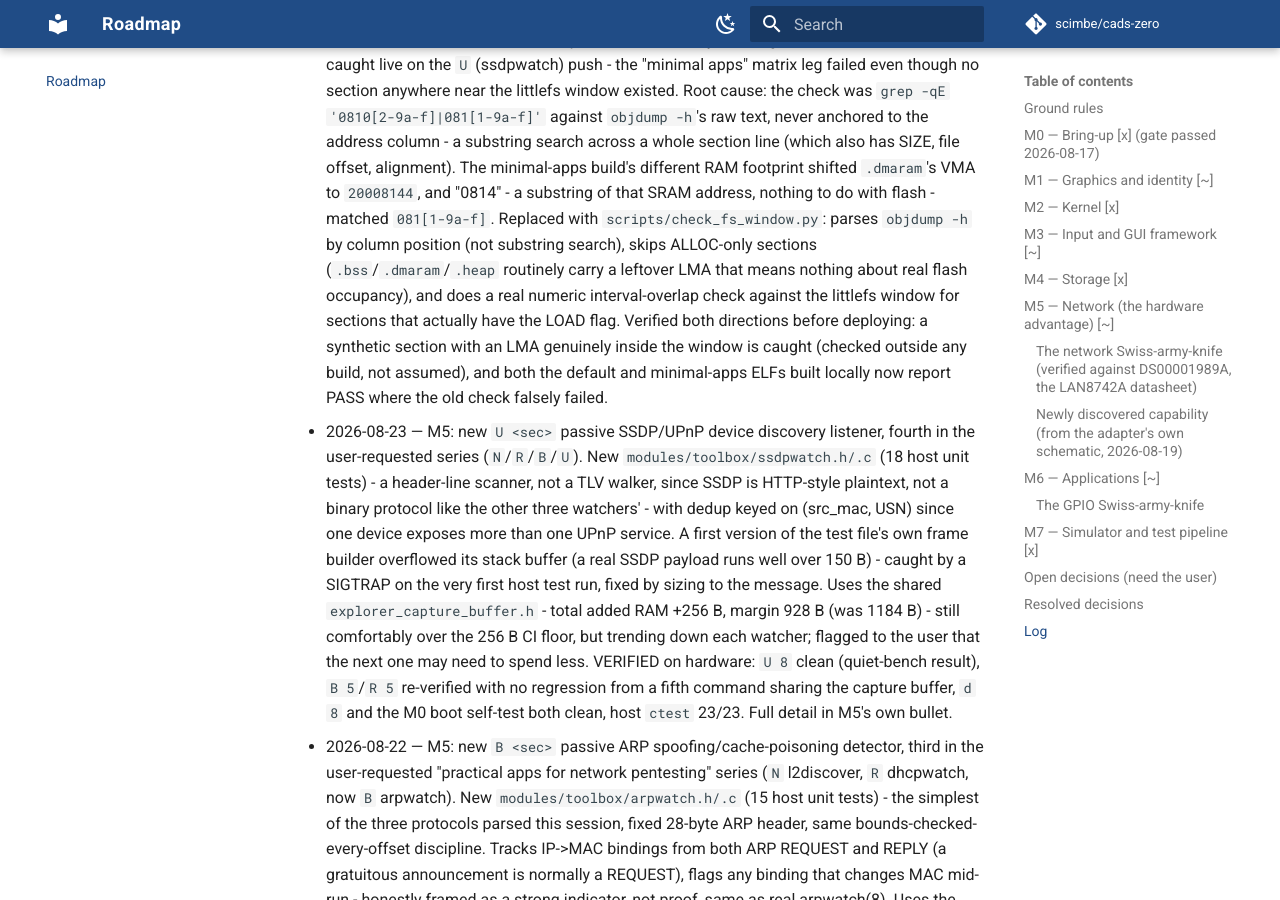
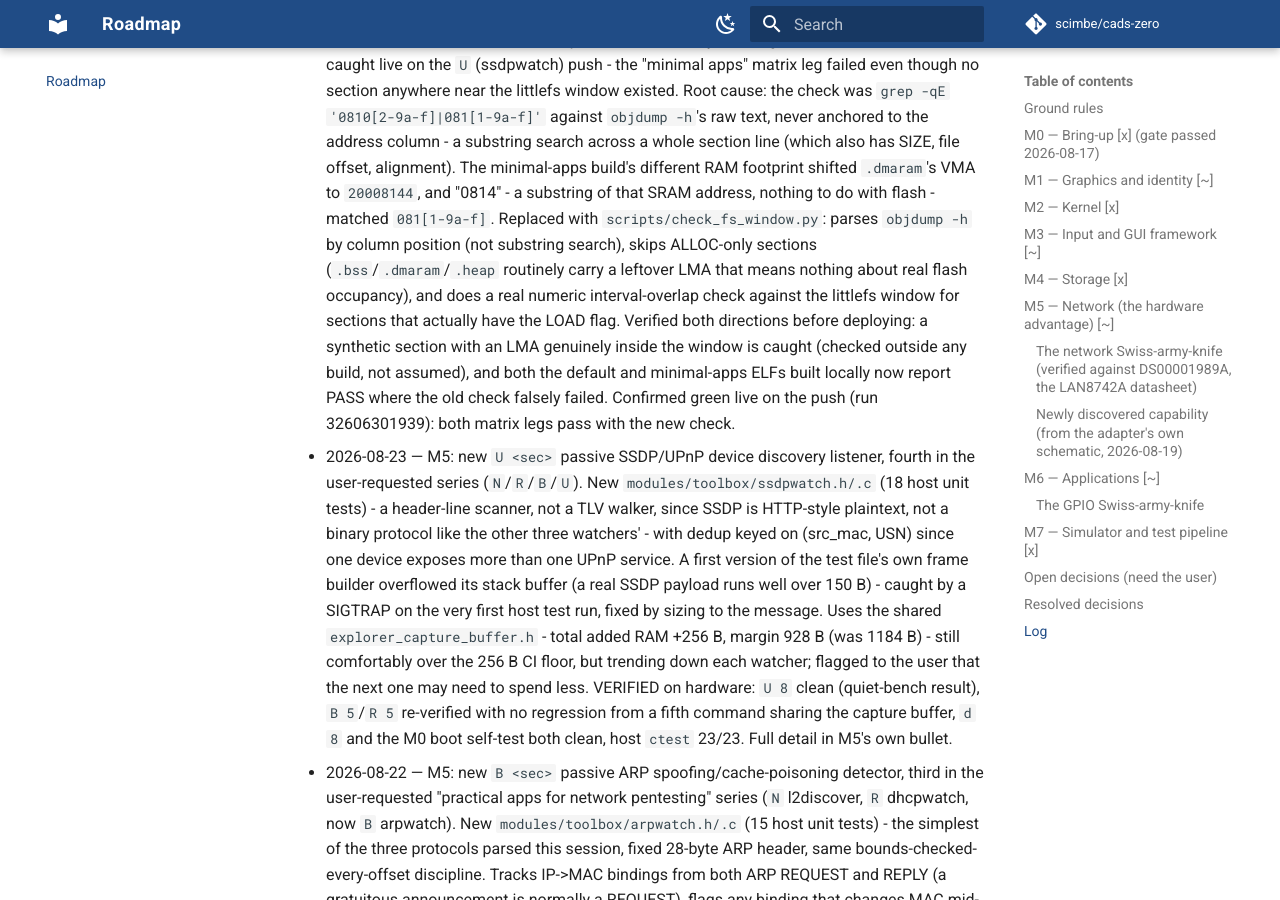
Before and after one commit to scimbe/cads-zero-firmware, an MkDocs documentation site: the page built from docs/ROADMAP.md, in a window 1280 px wide and 900 px high, scrolled down 35641 px. Built offline with MkDocs 1.6.1 and Material for MkDocs 9.7.7, drawn with Linux system fonts in a browser that asks for light colours; comment, search, counter and statistics services are not loaded.

Commit message:
docs: confirm the CI filesystem-window fix passed live

```diff
--- a/docs/ROADMAP.md
+++ b/docs/ROADMAP.md
@@ -1857,7 +1857,8 @@ _None outstanding._
   deploying: a synthetic section with an LMA genuinely inside the
   window is caught (checked outside any build, not assumed), and both
   the default and minimal-apps ELFs built locally now report PASS
-  where the old check falsely failed.
+  where the old check falsely failed. Confirmed green live on the push
+  (run 32606301939): both matrix legs pass with the new check.
 
 - 2026-08-23 — M5: new `U <sec>` passive SSDP/UPnP device discovery
   listener, fourth in the user-requested series (`N`/`R`/`B`/`U`). New
```
